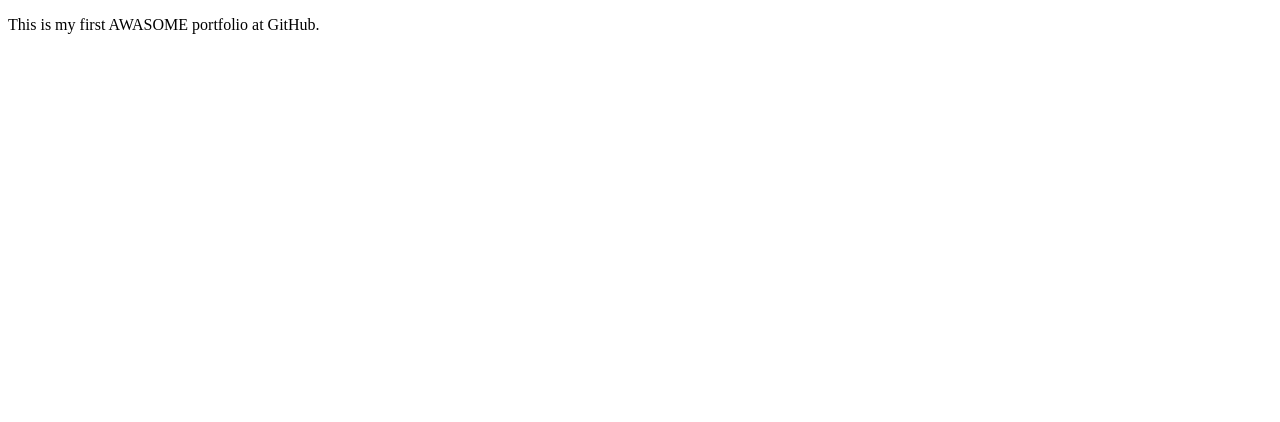
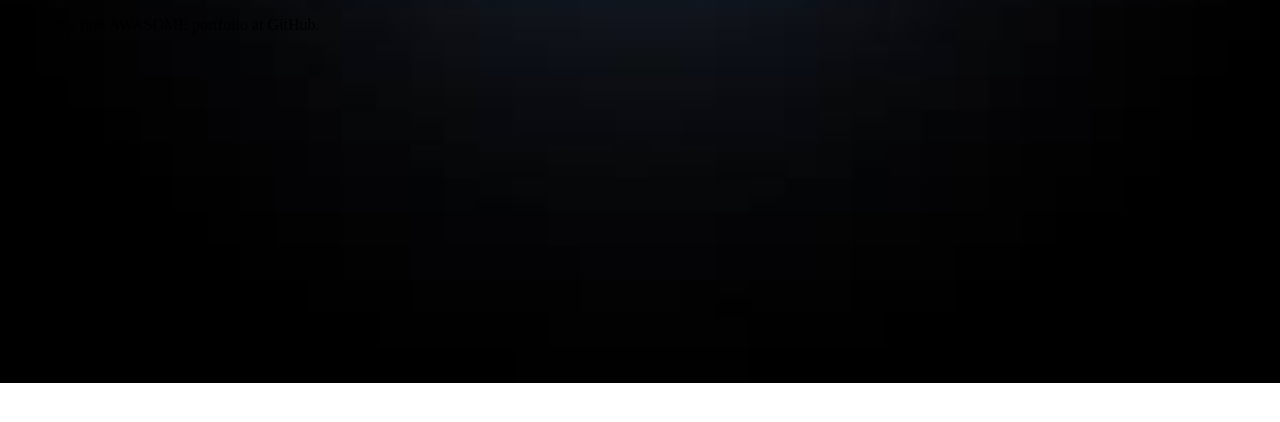
Before and after one commit to xfex0/PPM-app, a plain HTML site: page index.html in a window 1280 px wide. Drawn offline with Linux system fonts and the light colour scheme.

Commit message:
Update index.html

```diff
--- a/index.html
+++ b/index.html
@@ -4,7 +4,7 @@
     <title>Portfolio</title>
     <style>
         body {
-            background: url('image.jpg');
+            background: url('images.jpg');
             background-position: center;
             background-repeat: no-repeat;
             background-size: cover;
```
